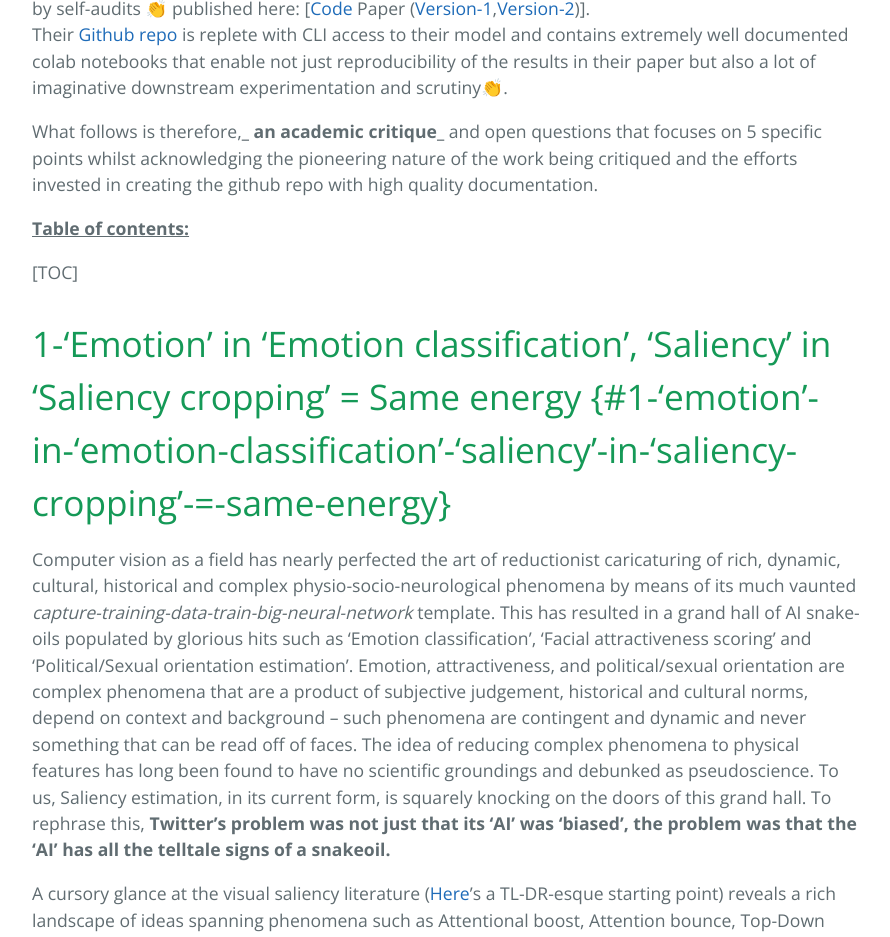
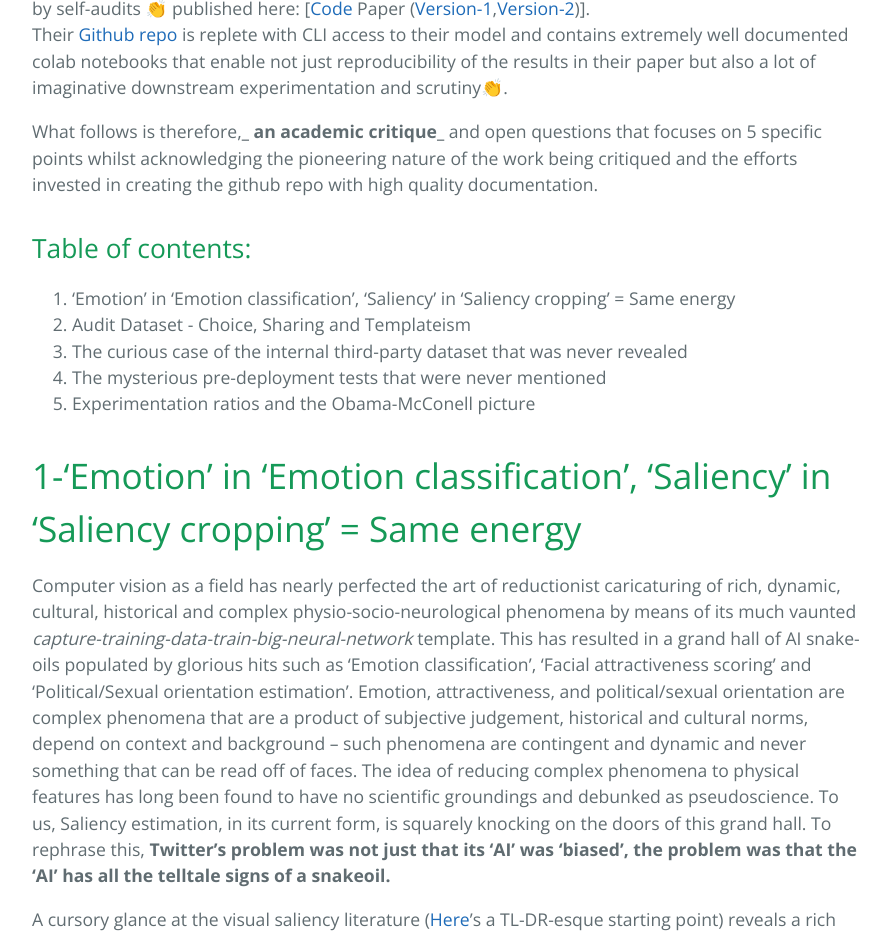
Before and after one commit to vinayprabhu/Saliency_Image_Cropping, a Jekyll site: the page built from acad_critique.md, in a window 1280 px wide and 1400 px high, scrolled down 747 px. Shown: the top 937 px of the window, without its empty margins (192-1082 px from the left). Built offline with Jekyll 4.4.1, drawn with Linux system fonts in a browser that asks for light colours; some of the changed text lies outside the part shown.

Commit message:
Update acad_critique.md

```diff
--- a/acad_critique.md
+++ b/acad_critique.md
@@ -13,38 +13,33 @@ Their [Github repo](https://github.com/twitter-research/image-crop-analysis) is
 
 What follows is therefore,**_ an academic critique_** and open questions that focuses on 5 specific points whilst acknowledging the pioneering nature of the work being critiqued and the efforts invested in creating the github repo with high quality documentation.
 
-**<span style="text-decoration:underline;">Table of contents:</span>**
+## Table of contents:
+
+1. ‘Emotion’ in ‘Emotion classification’, ‘Saliency’ in ‘Saliency cropping’ = Same energy
+2. Audit Dataset - Choice, Sharing and Templateism
+3. The curious case of the internal third-party dataset that was never revealed
+4. The mysterious pre-deployment tests that were never mentioned
+5. Experimentation ratios and the Obama-McConell picture
 
 
-[TOC]
-
-
-
-# 1-‘Emotion’ in ‘Emotion classification’, ‘Saliency’ in ‘Saliency cropping’ = Same energy  {#1-‘emotion’-in-‘emotion-classification’-‘saliency’-in-‘saliency-cropping’-=-same-energy}
+# 1-‘Emotion’ in ‘Emotion classification’, ‘Saliency’ in ‘Saliency cropping’ = Same energy
 
 Computer vision as a field has nearly perfected the art of reductionist caricaturing of rich, dynamic, cultural, historical and complex physio-socio-neurological phenomena by means of its much vaunted _capture-training-data-train-big-neural-network_ template. This has resulted in a grand hall of AI snake-oils populated by glorious hits such as  ‘Emotion classification’, ‘Facial attractiveness scoring’ and ‘Political/Sexual orientation estimation’. Emotion, attractiveness, and political/sexual orientation are complex phenomena that are a product of subjective judgement, historical and cultural norms, depend on context and background – such phenomena are contingent and dynamic and never something that can be read off of faces. The idea of reducing complex phenomena to physical features has long been found to have no scientific groundings and debunked as pseudoscience. To us, Saliency estimation, in its current form, is squarely knocking on the doors of this grand hall. To rephrase this, **Twitter’s problem was not just that its ‘AI’ was ‘biased’, the problem was that the ‘AI’ has all the telltale signs of a snakeoil.**
 
 A cursory glance at the visual saliency literature ([Here](http://www.scholarpedia.org/article/Visual_salience)’s a TL-DR-esque starting point) reveals a rich landscape of ideas spanning phenomena such as Attentional boost, Attention bounce, Top-Down saliency, Bottom up saliency, Boomerang patterns etc all pointing towards the emergence of a complicated, subjective and more importantly **TEMPORALLY VARYING** response trapped in the antics of our saccades and microsaccades.
 
-
-
-<p id="gdcalert1" ><span style="color: red; font-weight: bold">>>>>>  gd2md-html alert: inline image link here (to images/image1.png). Store image on your image server and adjust path/filename/extension if necessary. </span><br>(<a href="#">Back to top</a>)(<a href="#gdcalert2">Next alert</a>)<br><span style="color: red; font-weight: bold">>>>>> </span></p>
-
-
-![alt_text](./gallery/acad_critique/images/image1.png "image_tooltip")
+![Literature survey snapshots](./gallery/acad_critique/images/image1.png "Literature survey snapshots")
 
 
 After sifting through the relevant saliency literature, the very idea of deploying a so-called ‘saliency estimation neural network’ that spits out a **STATIC **saliency heatmap in response to an input image appears rather far-fetched and problematic.  We note that a lot of the controversy surrounding the 3x1 grid images involving two faces has direct mapping to this careless effacing of the temporal variation facet that the computer vision community is now waking up to  (See Section _ **4.2. What is salient when?**_ from a recent paper titled _‘[How much time do you have? Modeling multi-duration saliency](https://openaccess.thecvf.com/content_CVPR_2020/papers/Fosco_How_Much_Time_Do_You_Have_Modeling_Multi-Duration_Saliency_CVPR_2020_paper.pdf)_’)
 
 To be more specific, it is unclear as to what was that specific temporal exposure point (0.5s, 3s, 5s?) that Twitter’s saliency model’s training data was captured at and why?
 
-In the collage below, we see a collection of images pertaining to rocket launches and their ‘saliency cropped’ versions that highlights the downstream effect of this temporality effacing.  \
+In the collage below, we see a collection of images pertaining to rocket launches and their ‘saliency cropped’ versions that highlights the downstream effect of this temporality effacing.
 
 
-<p id="gdcalert2" ><span style="color: red; font-weight: bold">>>>>>  gd2md-html alert: inline image link here (to images/image2.png). Store image on your image server and adjust path/filename/extension if necessary. </span><br>(<a href="#">Back to top</a>)(<a href="#gdcalert3">Next alert</a>)<br><span style="color: red; font-weight: bold">>>>>> </span></p>
 
-
-![alt_text](./gallery/acad_critique/images/image2.png "image_tooltip")
+![Look up table used](./gallery/acad_critique/images/image2.png "Ethnicity to race mapping")
 
 
 
@@ -53,12 +48,7 @@ In the collage below, we see a collection of images pertaining to rocket launche
 Another red-flag that we have seen with AI snake-oils  is this uncanny fuzziness and hand-waviness in the very definition of the phenomenon a given tool  proclaims to be measuring. For example, nowhere in Google’s emotion classification API documentation does one encounter a precise well knit definition of ‘emotion’.
 
 
-
-<p id="gdcalert3" ><span style="color: red; font-weight: bold">>>>>>  gd2md-html alert: inline image link here (to images/image3.png). Store image on your image server and adjust path/filename/extension if necessary. </span><br>(<a href="#">Back to top</a>)(<a href="#gdcalert4">Next alert</a>)<br><span style="color: red; font-weight: bold">>>>>> </span></p>
-
-
 ![alt_text](./gallery/acad_critique/images/image3.png "image_tooltip")
-
 
 Similarly, with regards to saliency cropping, we observed a spectacularly discordant folklore surrounding saliency. In our paper, “If saliency cropping is the answer, what is the question?”, we address this in Section 2.1, and state that:
 
@@ -66,13 +56,7 @@ Similarly, with regards to saliency cropping, we observed a spectacularly discor
 
 In order to further highlight this mutually contradictory nature of aspects such as ‘interestingness’ and ‘typicality’, we present these images from the ‘flygate’ scandal that went viral during the 2020 US Vice-presidential debate that entailed a fly lingering on a participant’s head during the televised debate. The saliency model as shown in the image on the right emphasizes on the Eye-Nose-Mouth facial landmarks in tune with its ’training data expectations’, thus centering the typicality narrative. This coincides with little or no saliency associated with the anomalous fly on the head which was in fact the center-of-attention, hence quite literally **_the most salient region_** of the image.
 
-
-
-<p id="gdcalert4" ><span style="color: red; font-weight: bold">>>>>>  gd2md-html alert: inline image link here (to images/image4.png). Store image on your image server and adjust path/filename/extension if necessary. </span><br>(<a href="#">Back to top</a>)(<a href="#gdcalert5">Next alert</a>)<br><span style="color: red; font-weight: bold">>>>>> </span></p>
-
-
 ![alt_text](./gallery/acad_critique/images/image4.png "image_tooltip")
-
 
 While parsing through Twitter’s paper(s), we observed that there was NOT a single instance where the authors clearly defined what _saliency_ meant to Twitter and if this saliency cropping framework was indeed the solution, what was the need? Instead we encounter (in Page 1 and 2), a cacophonous mix of definitions where saliency quickly switches from meaning “the most interesting part” to “aesthetics” to “identify important content in the image” to “desirable thumbnails to users compared to shrinking the whole image to fit the viewport” and back to “Saliency scores are meant to capture the “importance” of each region of the image.”
 
@@ -85,11 +69,8 @@ While parsing through Twitter’s paper(s), we observed that there was NOT a sin
 
 #
 
-<p id="gdcalert5" ><span style="color: red; font-weight: bold">>>>>>  gd2md-html alert: inline image link here (to images/image5.png). Store image on your image server and adjust path/filename/extension if necessary. </span><br>(<a href="#">Back to top</a>)(<a href="#gdcalert6">Next alert</a>)<br><span style="color: red; font-weight: bold">>>>>> </span></p>
-
 
 ![alt_text](./gallery/acad_critique/images/image5.png "image_tooltip")
-
 
 
     Taking a deeper dive into Twitter’s self-audit left us with a number of unanswered puzzles, one that deserves some attention is their arbitrary race classification, which lacks rigour at the least and is callous, at worst. While one may downplay the concerns surrounding the offensive ethnicity-to-race [mapping](https://github.com/twitter-research/image-crop-analysis/blob/main/notebooks/Demographic%20Bias%20Analysis.ipynb) they used to define the racial “ground truths” while auditing their model as a marriage of convenience based on dataset availability, we were left rather concerned about how this dataset was never shared to the public and the culture of corporate templateism was used to deny requests for access.
@@ -103,9 +84,6 @@ While parsing through Twitter’s paper(s), we observed that there was NOT a sin
 
 
 
-<p id="gdcalert6" ><span style="color: red; font-weight: bold">>>>>>  gd2md-html alert: inline image link here (to images/image6.png). Store image on your image server and adjust path/filename/extension if necessary. </span><br>(<a href="#">Back to top</a>)(<a href="#gdcalert7">Next alert</a>)<br><span style="color: red; font-weight: bold">>>>>> </span></p>
-
-
 ![alt_text](./gallery/acad_critique/images/image6.png "image_tooltip")
 
 
@@ -113,11 +91,6 @@ While parsing through Twitter’s paper(s), we observed that there was NOT a sin
 # 3-The curious case of the internal third-party dataset that was never revealed {#3-the-curious-case-of-the-internal-third-party-dataset-that-was-never-revealed}
 
 The audit paper (On page-7) claims that “ The model is trained on three publicly available external datasets: Borji and Itti [11], Jiang et al. [46], Judd et al. [47]”. However, upon sifting through the **[Pruning and optimizations part](https://blog.twitter.com/engineering/en_us/topics/infrastructure/2018/Smart-Auto-Cropping-of-Images), **we encounter this ‘ **<span style="text-decoration:underline;">third-party saliency data</span>**’ that was used to train the smaller faster network that was deployed.
-
-
-
-<p id="gdcalert7" ><span style="color: red; font-weight: bold">>>>>>  gd2md-html alert: inline image link here (to images/image7.png). Store image on your image server and adjust path/filename/extension if necessary. </span><br>(<a href="#">Back to top</a>)(<a href="#gdcalert8">Next alert</a>)<br><span style="color: red; font-weight: bold">>>>>> </span></p>
-
 
 ![alt_text](./gallery/acad_critique/images/image7.png "image_tooltip")
 
@@ -158,19 +131,12 @@ Much to our dismay, these initial pre-deployment tests were not even mentioned a
 
 A recurring theme in all our experiments thus far has been spectacularly hopeless brittleness of the cropping framework. Even while experimenting with heavily standardized datasets such as CFD, the _survival ratios** dramatically flipped**_ when we changed the image dimensions or the resize ratios.  When we presented at the BeyondFairCV workshop, one of the recommendations we received to address this was that of observation-driven bottom-up experimental design. Thus, in all our experiments, all the images were precisely sized to be 583 × 3000 with 583 x 887 sized faces and a 583 × 1226 sized white blank image inserted in the middle keeping in line with the now iconic [Obama-McConnell image](https://twitter.com/bascule/status/1307440596668182528?s=20) tweet. In our experiments, we verify that Twitter’s model chooses McConnell’s face over Obama’s. In light of this, we found Fig.1 in the Twitter paper (see below) in poor taste where the authors chose to rather search and download images pertaining to these public personalities from wikidata to demonstrate how Obama’s face might have scored higher saliency in lieu of the actual viral image that triggered the audit in the first place.
 
-<p id="gdcalert9" ><span style="color: red; font-weight: bold">>>>>>  gd2md-html alert: inline image link here (to images/image9.png). Store image on your image server and adjust path/filename/extension if necessary. </span><br>(<a href="#">Back to top</a>)(<a href="#gdcalert10">Next alert</a>)<br><span style="color: red; font-weight: bold">>>>>> </span></p>
-
-
 ![alt_text](./gallery/acad_critique/images/image9.png "image_tooltip")
 
 
 We also found it odd and disappointing that Twitter failed to  address the specific grievances of the actual users on Twitter who have self-curated a vast treasure trove of miscropped instances in spite of having the proverbial front-row seat towards this content. We saw a similar theme emerge with the male-gaze cropping experiment as well where Twitter had direct access to a rich crowd-sourced user annotated dataset curated in real time by its own users.
 
 
-
-<p id="gdcalert10" ><span style="color: red; font-weight: bold">>>>>>  gd2md-html alert: inline image link here (to images/image10.png). Store image on your image server and adjust path/filename/extension if necessary. </span><br>(<a href="#">Back to top</a>)(<a href="#gdcalert11">Next alert</a>)<br><span style="color: red; font-weight: bold">>>>>> </span></p>
-
-
 ![alt_text](./gallery/acad_critique/images/image10.png "image_tooltip")
 
 
```
